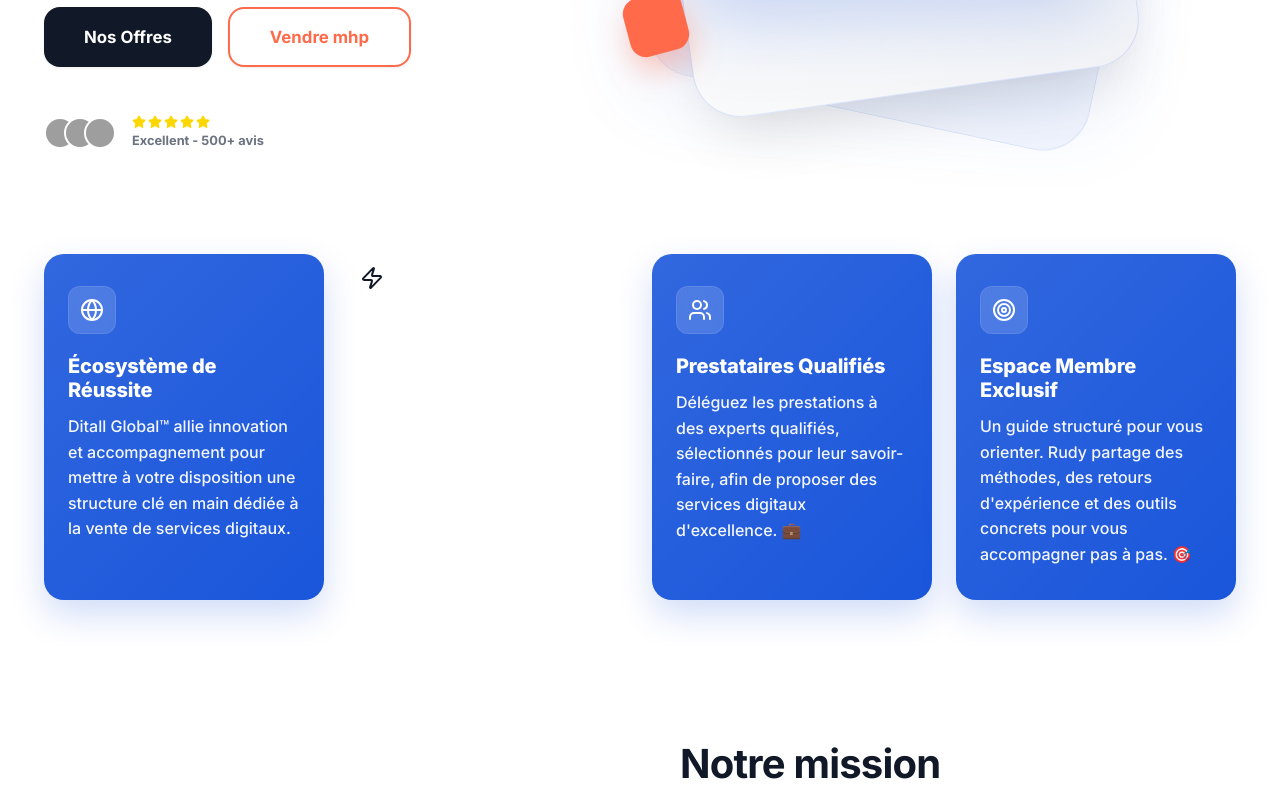
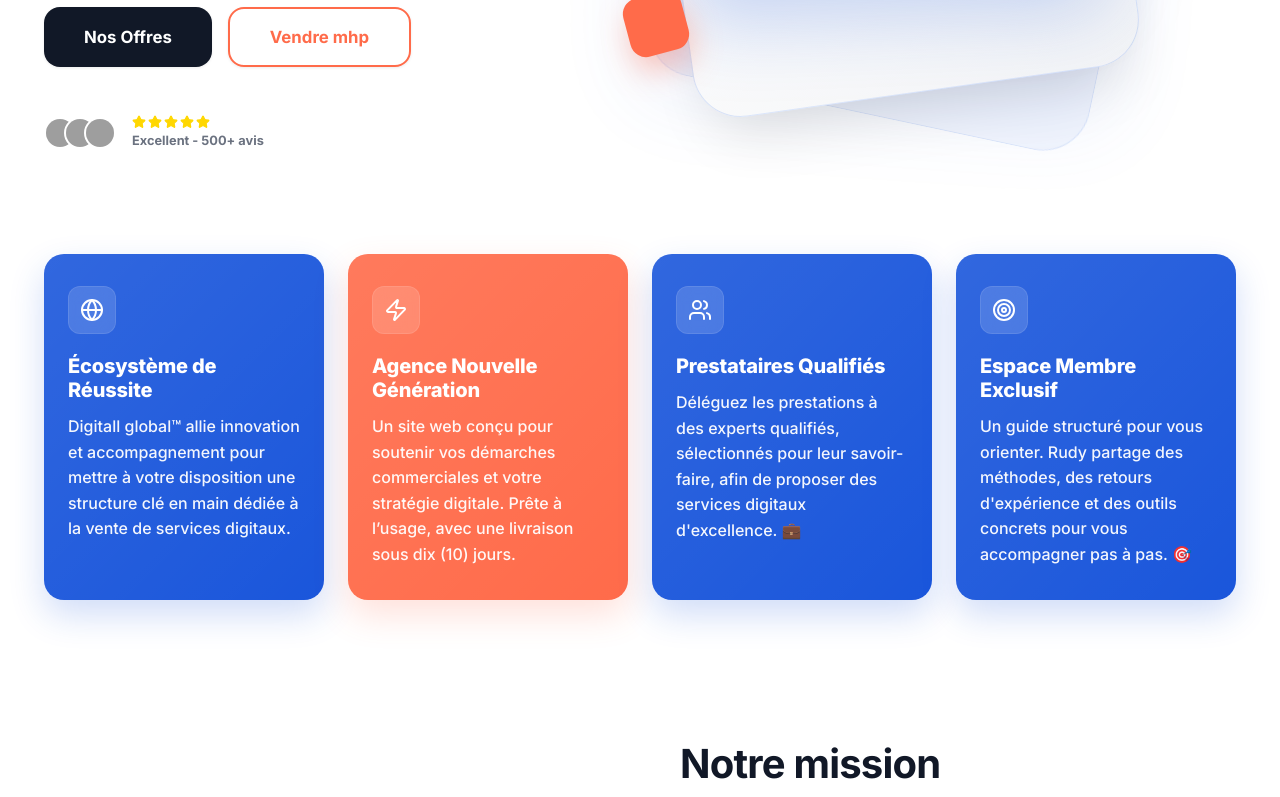
Before and after one commit to igitboosterplus/digitallglobal, a React (Vite) app: page / in a window 1280 px wide. Shown: the part 536-1333 px from the top of the page. Built offline with nearby package versions, Linux system fonts and the light colour scheme; grey boxes are pictures that could not be loaded.

Commit message:
correction

```diff
--- a/src/components/Hero.jsx
+++ b/src/components/Hero.jsx
@@ -73,10 +73,10 @@ const Hero = () => {
                         </div>
                         <div className="feature-text">
                             <h4>Écosystème de Réussite</h4>
-                            <p>Ditall Global™ allie innovation et accompagnement pour mettre à votre disposition une structure clé en main dédiée à la vente de services digitaux.</p>
+                            <p>Digitall global™ allie innovation et accompagnement pour mettre à votre disposition une structure clé en main dédiée à la vente de services digitaux.</p>
                         </div>
                     </div>
-                    <div className="featuqre-box orange">
+                    <div className="feature-box orange">
                         <div className="feature-icon-wrap">
                             <Zap size={24} />
                         </div>
```
